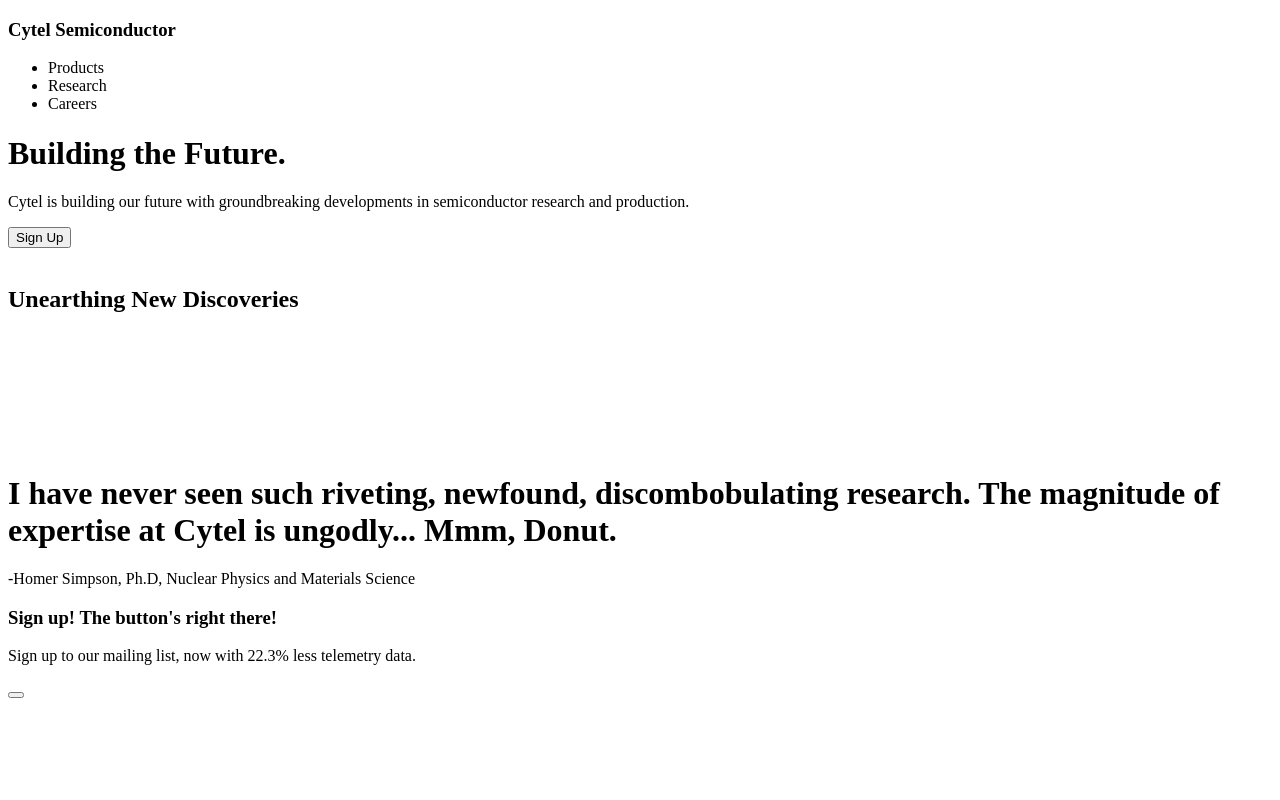
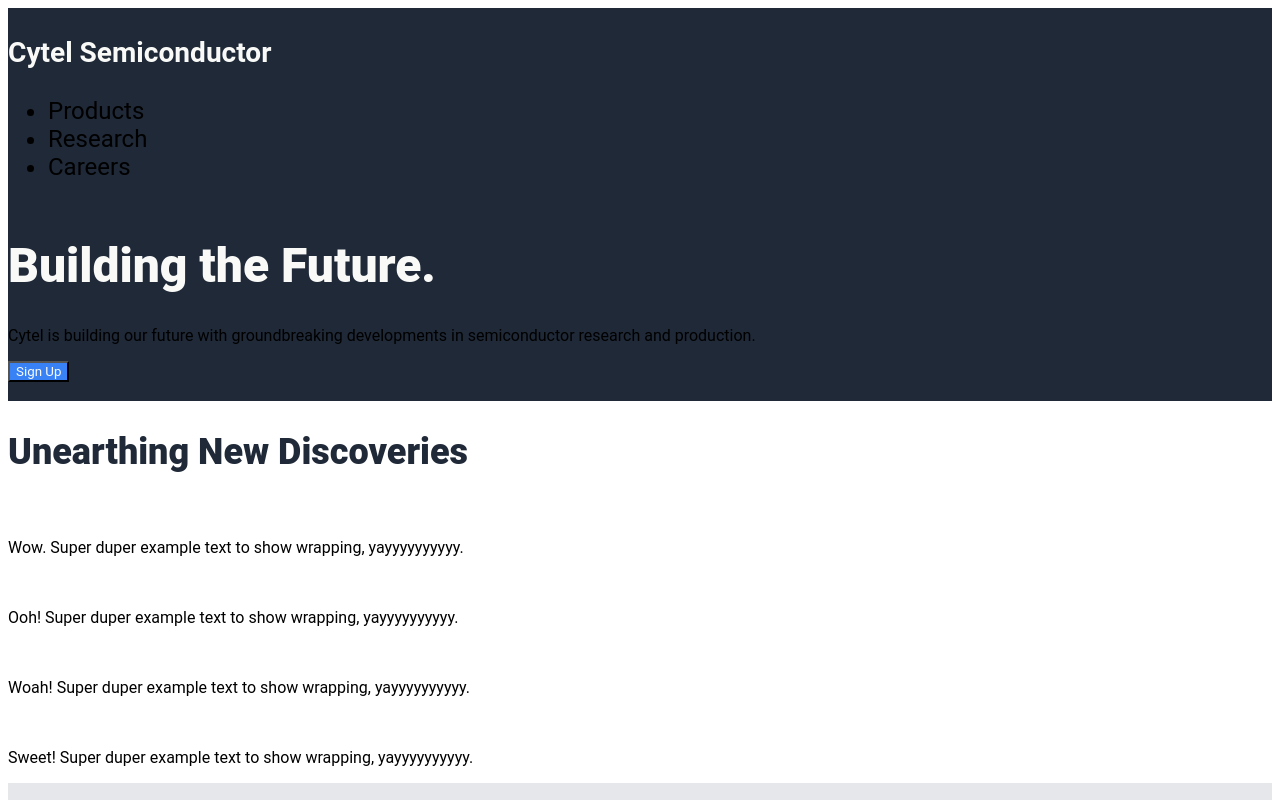
Before and after one commit to zarze99/odin-landing-page, a plain HTML site: page index.html in a window 1280 px wide. Shown: the top 800 px of the page. Drawn offline with Linux system fonts and the light colour scheme.

Commit message:
Add Basic Color to Stylesheet

```diff
--- a/index.html
+++ b/index.html
@@ -17,36 +17,36 @@
     </div>
 
     <div class="top">
-        <div class="tagline">
-            <h1>Building the Future.</h1>
-            <p>Cytel is building our future with groundbreaking developments in semiconductor research and production.</p>
+        <div class="herotext">
+            <h1 class="main">Building the Future.</h1>
+            <p class="secondary">Cytel is building our future with groundbreaking developments in semiconductor research and production.</p>
             <button class="signup">Sign Up</button>
         </div>
         <img src="" alt="">
     </div>
 
     <div class="randominfo">
-        <h2>Unearthing New Discoveries</h2>
+        <h2 class="infoheader">Unearthing New Discoveries</h2>
         <div class="images">
 
             <div>
                 <img src="" alt="">
-                <p></p>
+                <p>Wow. Super duper example text to show wrapping, yayyyyyyyyyy.</p>
             </div>
 
             <div>
                 <img src="" alt="">
-                <p></p>
+                <p>Ooh! Super duper example text to show wrapping, yayyyyyyyyyy.</p>
             </div>
 
             <div>
                 <img src="" alt="">
-                <p></p>
+                <p>Woah! Super duper example text to show wrapping, yayyyyyyyyyy.</p>
             </div>
 
             <div>
                 <img src="" alt="">
-                <p></p>
+                <p>Sweet! Super duper example text to show wrapping, yayyyyyyyyyy.</p>
             </div>
 
         </div>
@@ -57,14 +57,18 @@
         <p>-Homer Simpson, Ph.D, Nuclear Physics and Materials Science</p>
     </div>
 
-    <div class="pleasesignupwerebeggingyouseriously">
+    <div class="calltoaction">
         <div class="bluebox">
             <div class="text"></div>
                 <h3>Sign up! The button's right there!</h3>
                 <p>Sign up to our mailing list, now with 22.3% less telemetry data.</p>
             </div>
-            <button class="signup"></button>
+            <button class="signup border">Sign Up</button>
         </div>
+    </div>
+
+    <div class="footer">
+        <p>Copyright © The Odin Project 2021</p>
     </div>
 </body>
 </html>
--- a/style.css
+++ b/style.css
@@ -0,0 +1,57 @@
+*{
+    font-family: Roboto, Tahoma, "Times New Roman", sans-serif;
+}
+
+body{
+    display: flex;
+    flex-direction: column;
+}
+
+.header,
+.top,
+.footer{
+    background-color:  #1F2937;
+}
+
+.main,
+.logo,
+.footer{
+    color: #F9FAF8
+}
+
+.main{
+    font-size: 48px;
+    font-weight: 900;
+}
+
+.header{
+    font-size: 24px;
+}
+
+.secondary
+.links{
+    font-size: 18px;
+    color: #e5e7eb
+}
+
+.quote{
+    background-color: #e5e7eb;
+    font-size: 36px;
+    font-style: light italic;
+    color: #1f2937;
+}
+
+.infoheader{
+    font-size: 36px;
+    color:#1F2937;
+    font-weight: 900;
+}
+
+.signup,
+.bluebox{
+    background-color: #3882f6
+}
+
+.signup{
+    color: #F9FAF8;
+}
```
